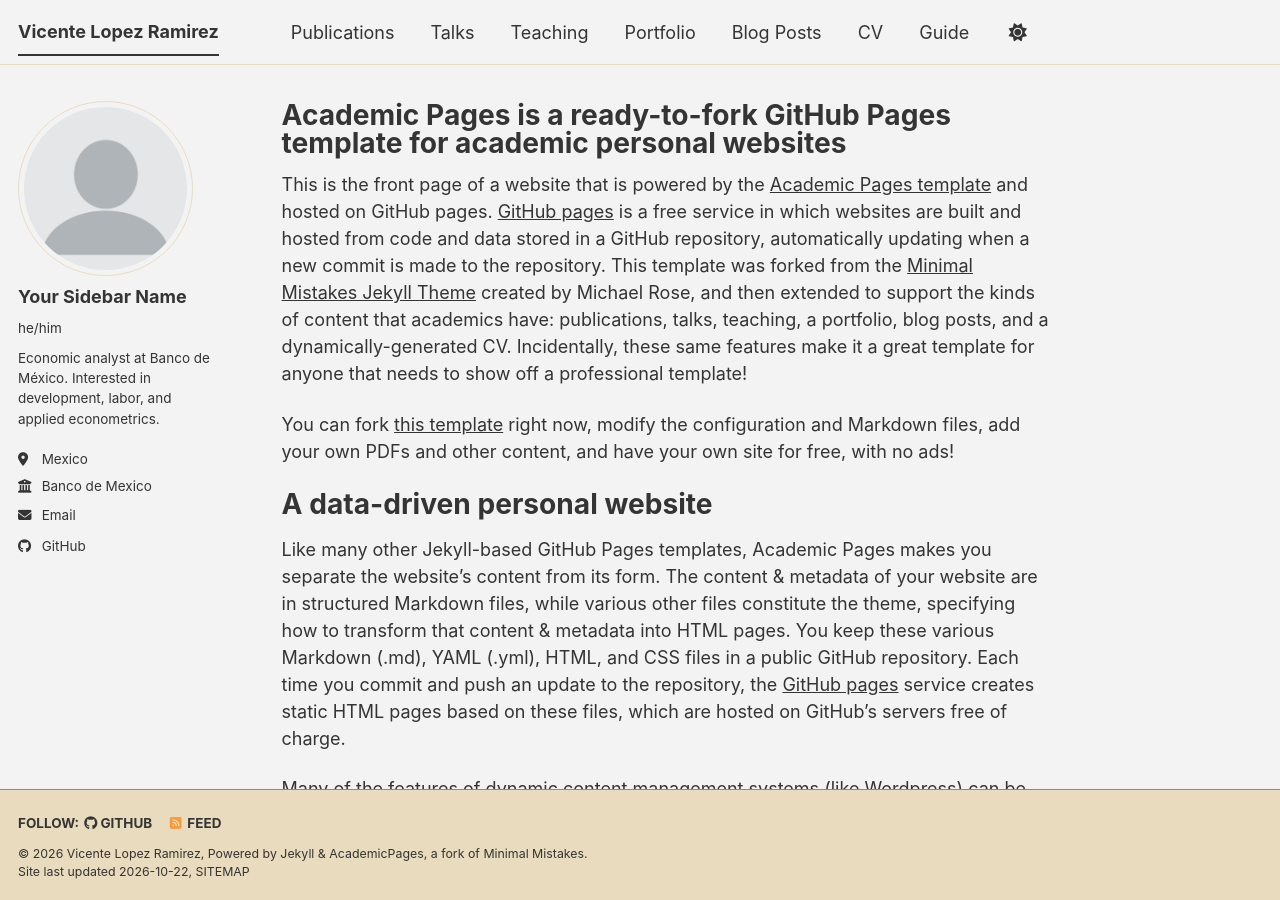
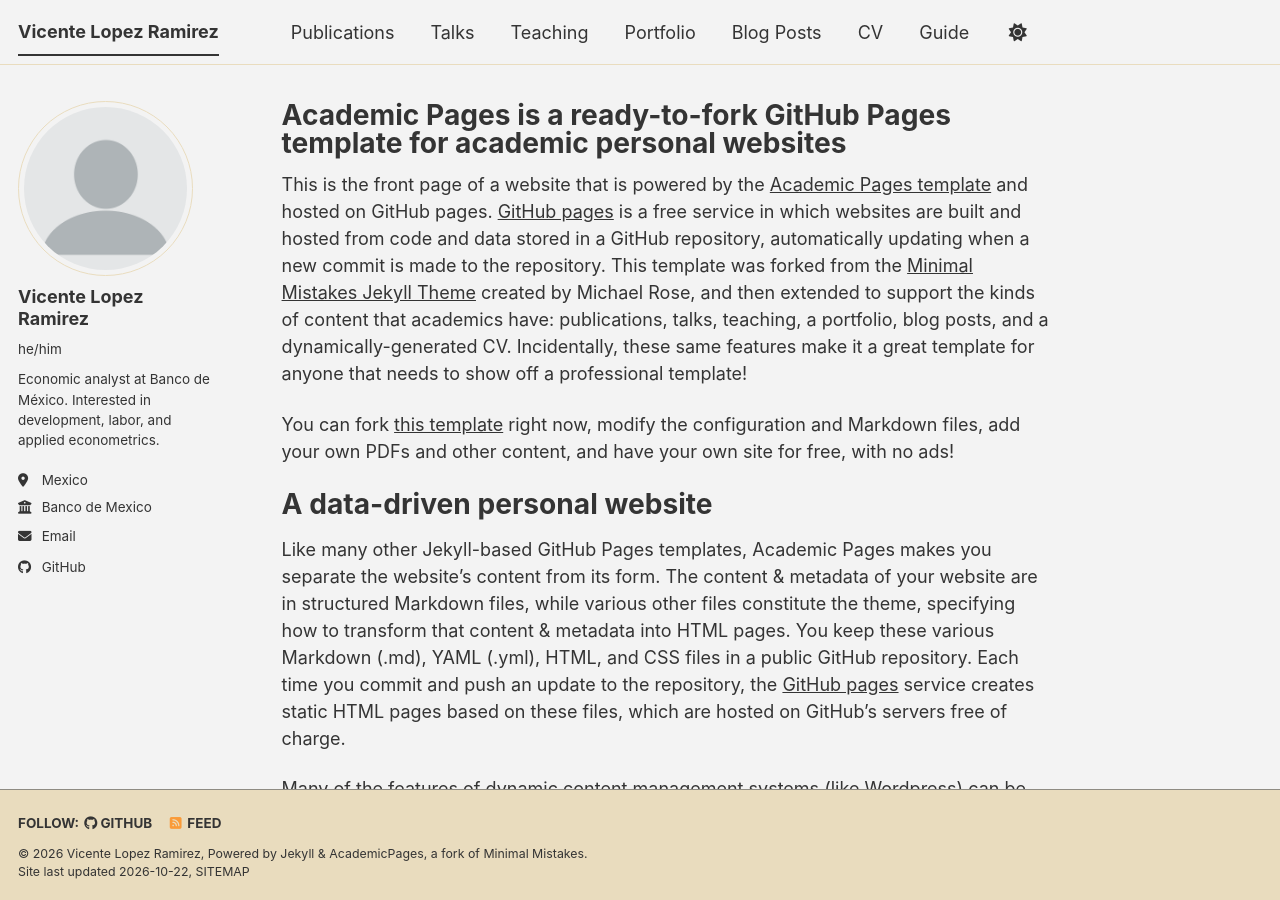
Before and after one commit to viclzrz/viclzrz.github.io, a Jekyll site: the page built from _pages/about.md, in a window 1280 px wide and 900 px high. Built offline with Jekyll 4.4.1, drawn with Linux system fonts in a browser that asks for light colours; a style sheet for code colours, icons or effects is not loaded.

Commit message:
Update author name in configuration file

```diff
--- a/_config.yml
+++ b/_config.yml
@@ -24,7 +24,7 @@ repository               : "viclzrz/viclzrz.github.io"
 author:
   # Biographic information
   avatar           : "profile.png"
-  name             : "Your Sidebar Name"
+  name             : "Vicente Lopez Ramirez"
   pronouns         : "he/him"
   bio              : "Economic analyst at Banco de México. Interested in development, labor, and applied econometrics."
   location         : "Mexico"
```
